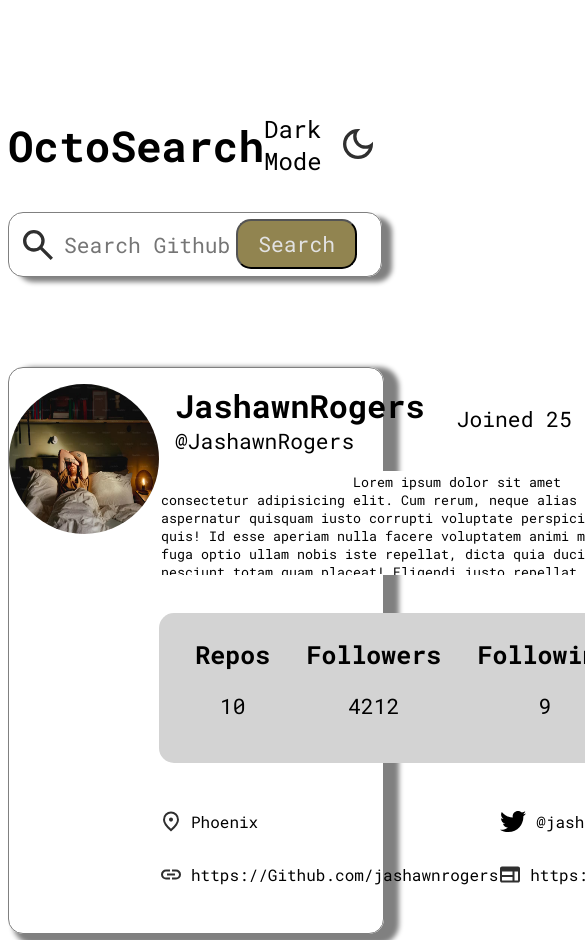
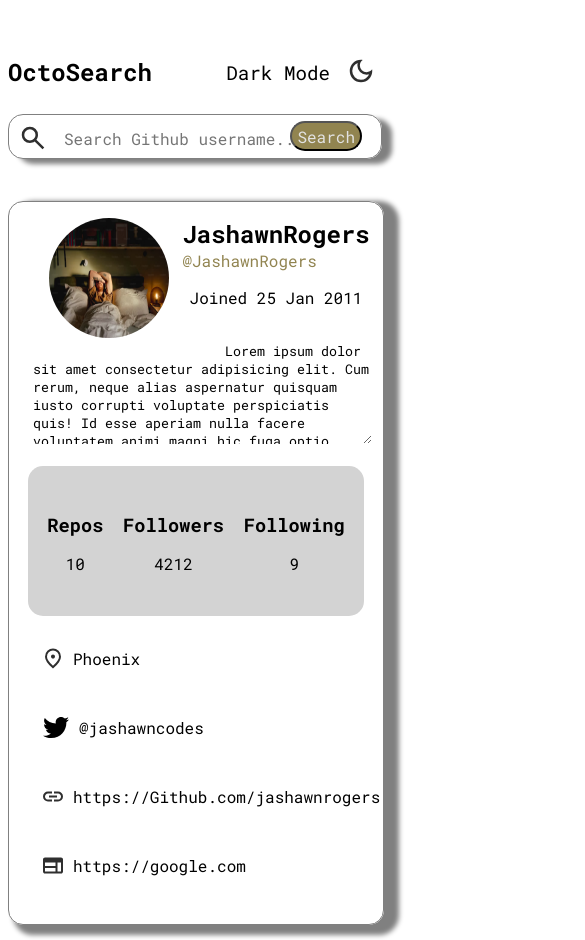
Before and after one commit to JashawnRogers/octo-search, a plain HTML site: page index.html in a window 390 px wide. Shown: the top 940 px of the page, 585 px wide, since content can reach past the window. Drawn offline with Linux system fonts and the light colour scheme.

Commit message:
Added responsive styling

```diff
--- a/mediaqueries.css
+++ b/mediaqueries.css
@@ -0,0 +1,145 @@
+@media (max-width: 1100px) {
+    .wrapper {
+        width: 700px;
+    }
+
+    .socials-container {
+        font-size: 0.7rem;
+    }
+}
+
+@media (max-width: 890px) {
+    .wrapper {
+        width: 500px;
+        margin: 0 auto;
+    }
+
+    .results-container {
+        position: relative;
+        margin: 2rem auto;
+        display: flex;
+    }
+
+    .results-data {
+        width: 100%;
+    }
+    aside {
+        position: absolute;
+        top: 0px;
+        left: 20px;
+    }
+
+    aside img {
+        height: 150px;
+        width: 150px;
+    }
+
+    .results-heading {
+        flex-direction: column;
+        margin-left: 10rem;
+        align-items: center;
+
+    }
+
+    .username {
+        font-size: 2rem;
+    }
+
+    textarea {
+        width: 90%;
+        padding-left: 1.5rem;
+    }
+
+    .repos-following {
+        width: 90%;
+        margin: 0 auto;
+    }
+
+    .socials-container {
+        width: 100%;
+        display: flex;
+        flex-direction: column;
+        gap: 1rem;
+        padding-left: 5rem;
+        font-size: 1rem;
+        margin-top: 1rem;
+    }
+
+}
+
+@media (max-width: 650px) {
+    .wrapper {
+        width: 400px;
+    }
+
+    .heading {
+        margin-top: 2rem;
+    }
+
+    .screen-mode-section p {
+        font-size: 1.2rem;
+    }
+
+    .screen-mode-icon {
+        height: 30px;
+    }
+
+    input {
+        height: 45px;
+    }
+
+    input::placeholder {
+        font-size: 1rem;
+    }
+
+    .search-btn {
+        height: 30px;
+        font-size: 1rem;
+        padding: 0 5px;
+        right: 20px;
+    }
+
+    .search-icon {
+        bottom: 6px;
+        height: 30px;
+    }
+
+    .title {
+        font-size: 1.5rem;
+    }
+
+    .username {
+        font-size: 1.5rem;
+    }
+
+    .profile-handle {
+        font-size: 1rem;
+    }
+
+    .join-date {
+        font-size: 1rem;
+    }
+
+    aside img {
+        height: 120px;
+        width: 120px;
+    }
+
+    aside {
+        left: 40px;
+    }
+
+    .repos-following {
+        font-size: 1rem;
+        align-items: center;
+    }
+
+    .socials-container {
+        padding-left: 2rem;
+    }
+
+    footer {
+        font-size: 0.7rem;
+    }
+
+}
--- a/styles.css
+++ b/styles.css
@@ -139,6 +139,10 @@ aside img {
     margin: 0;
 }
 
+.profile-handle {
+    color: var(--accent);
+}
+
 .bio {
     grid-area: content;
     margin: 1rem auto;
@@ -219,4 +223,5 @@ textarea:focus {
 footer {
     margin: auto auto 1.5rem;
     font-size: 1rem;
+    justify-content: baseline;
 }
```
Also changed, not shown: index.html (line endings or trailing spaces).
